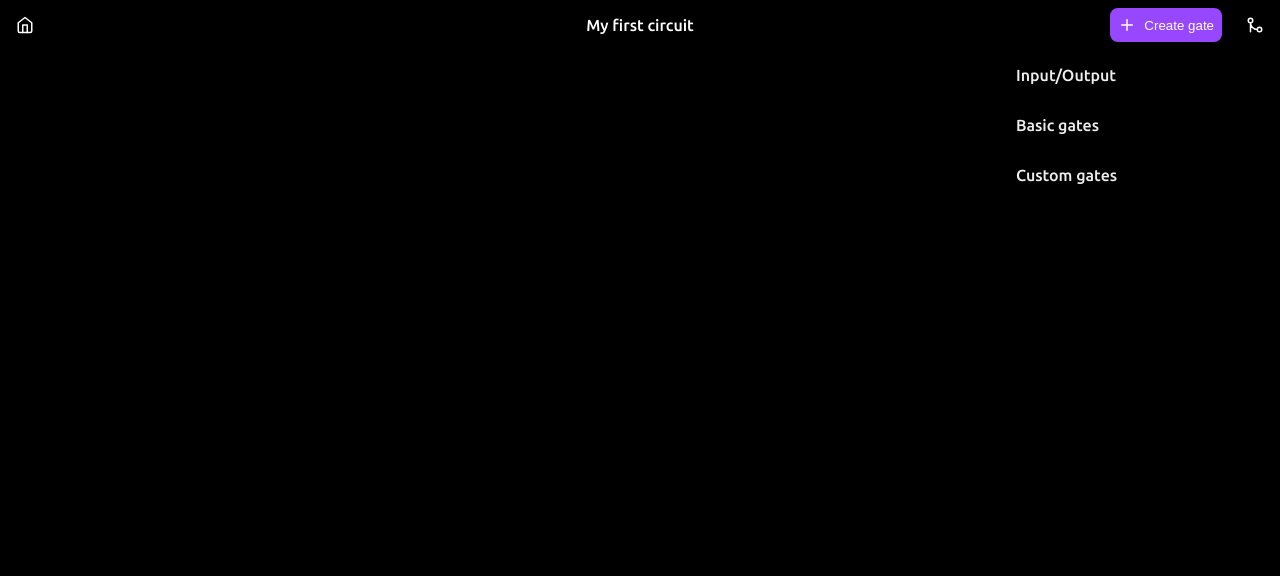
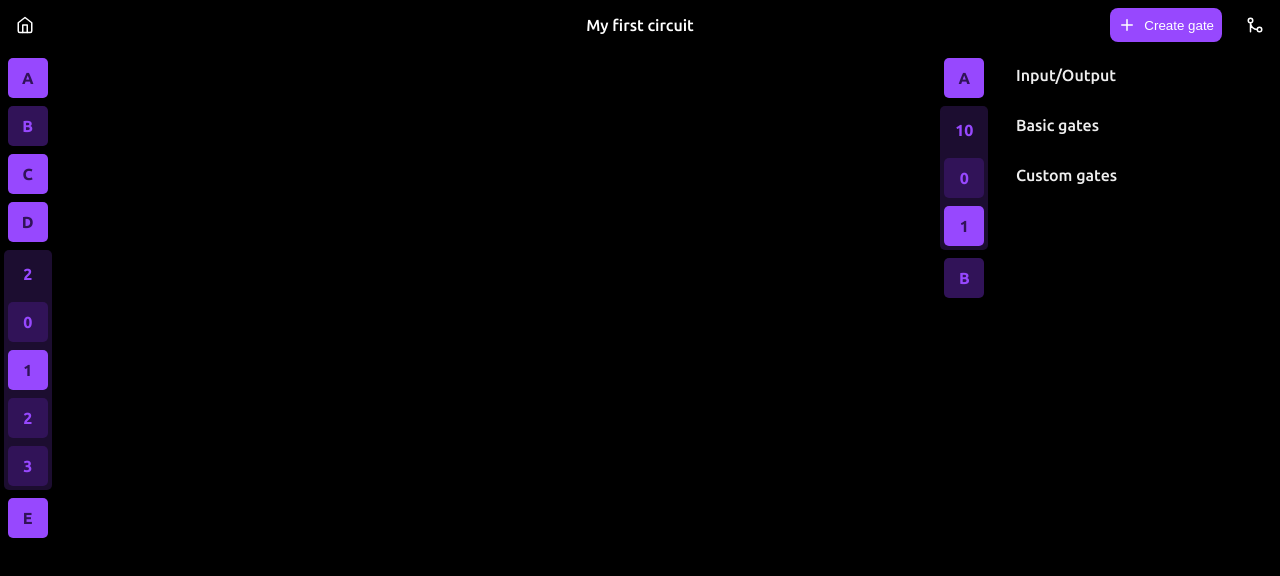
Before and after one commit to team-nullptr/logic-gates-simulator, a React (Vite) app: page /edit in a window 1280 px wide. Shown: the top 576 px of the page. Built offline with nearby package versions, Linux system fonts and the light colour scheme.

Commit message:
Allow buttons to have different colors

```diff
--- a/package.json
+++ b/package.json
@@ -7,15 +7,19 @@
     "serve": "vite preview"
   },
   "dependencies": {
+    "color": "^4.2.0",
     "react": "^17.0.0",
     "react-dom": "^17.0.0",
     "react-feather": "^2.0.9",
     "react-router-dom": "^6.0.2",
-    "sass": "^1.43.4"
+    "sass": "^1.43.4",
+    "styled-components": "^5.3.3"
   },
   "devDependencies": {
+    "@types/color": "^3.0.2",
     "@types/react": "^17.0.0",
     "@types/react-dom": "^17.0.0",
+    "@types/styled-components": "^5.1.20",
     "@vitejs/plugin-react": "^1.0.0",
     "prettier": "^2.4.1",
     "typescript": "^4.3.2",
--- a/src/features/editor/Button.module.scss
+++ /dev/null
@@ -1,31 +0,0 @@
-$textOnPrimary: hsl(266deg 56% 21%);
-$primary: hsl(266deg 99% 64%);
-$primaryDark: hsl(266deg 99% 64% / 32%);
-
-.button {
-  width: 40px;
-  height: 40px;
-  border: none;
-  background: $primaryDark;
-  border-radius: 5px;
-  color: $primary;
-  font: inherit;
-  font-weight: bold;
-  cursor: pointer;
-  flex: none;
-  margin: 8px 8px 0 8px;
-  outline: none;
-
-  &:hover {
-    background: transparentize($primary, .6)
-  }
-
-  &[data-active="true"] {
-    background: $primary;
-    color: $textOnPrimary;
-
-    &:hover {
-      background: transparentize($primary, .1);
-    }
-  }
-}
--- a/src/features/editor/Button.tsx
+++ b/src/features/editor/Button.tsx
@@ -1,17 +1,72 @@
-import styles from "./Button.module.scss";
+import styled from "styled-components";
+import Color from "color";
+import { FC } from "react";
 
-export const Button = (props: {
-  letter: string;
-  state: boolean;
+interface StyledButtonProps {
+  text: string;
+  primary: string;
+  primaryVariant: string;
+}
+
+const StyledButton = styled.button<StyledButtonProps>`
+  width: 40px;
+  height: 40px;
+  border: none;
+  border-radius: 5px;
+  font: inherit;
+  font-weight: bold;
+  cursor: pointer;
+  flex: none;
+  margin: 8px 8px 0;
+  outline: none;
+  color: ${(props) => props.text};
+  background: ${(props) => props.primary};
+
+  &:hover {
+    background: ${(props) => props.primaryVariant};
+  }
+`;
+
+export const Button: FC<{
+  color: string;
+  active: boolean;
   onClick: (value: boolean) => void;
-}) => {
-  return (
-    <button
-      data-active={props.state}
-      className={styles.button}
-      onClick={() => props.onClick(!props.state)}
-    >
-      {props.letter}
-    </button>
-  );
+}> = (props) => {
+  const color = Color(props.color);
+  const desaturated = color.saturationl(64);
+
+  const primary = color.toString();
+  const text = desaturated.lightness(21).toString();
+  const activeVariant = desaturated.lightness(54).toString();
+  const inactiveVariant = desaturated.lightness(31).toString();
+
+  const renderActiveButton = () => {
+    return (
+      <StyledButton
+        text={text}
+        primary={primary}
+        primaryVariant={activeVariant}
+      >
+        {props.children}
+      </StyledButton>
+    );
+  };
+
+  const renderInactiveButton = () => {
+    return (
+      <StyledButton
+        text={primary}
+        primary={text}
+        primaryVariant={inactiveVariant}
+      >
+        {props.children}
+      </StyledButton>
+    );
+  };
+
+  if (props.active) {
+    return renderActiveButton();
+  } else {
+    return renderInactiveButton();
+  }
 };
--- a/src/features/editor/ButtonGroup.tsx
+++ b/src/features/editor/ButtonGroup.tsx
@@ -27,11 +27,13 @@ export const ButtonGroup = (props: {
       <div className={styles.wrapper}>
         {states.map((state, i) => (
           <Button
-            letter={i.toString()}
-            state={state}
+            color="hsl(266deg 99% 64%)"
+            active={state}
             onClick={() => handleClick(i)}
             key={i}
-          />
+          >
+            {i.toString()}
+          </Button>
         ))}
       </div>
     </div>
--- a/src/features/editor/Controls.tsx
+++ b/src/features/editor/Controls.tsx
@@ -19,11 +19,13 @@ export const Controls = (props: {
         if (button.type === "single") {
           return (
             <Button
-              letter={button.letter}
-              state={button.value}
+              color="hsl(266deg 99% 64%)"
+              active={button.value}
               onClick={(v) => console.log("new state", v)}
               key={button.id}
-            />
+            >
+              {button.letter}
+            </Button>
           );
         }
 
--- a/src/features/editor/Editor.tsx
+++ b/src/features/editor/Editor.tsx
@@ -3,17 +3,79 @@ import styles from "./Editor.module.scss";
 import { Canvas } from "../canvas/Canvas";
 import { Manager } from "./Manager";
 import { Controls } from "./Controls";
+import { CompoundButton } from "./types/CompoundButton";
+import { SingleButton } from "./types/SingleButton";
 
 export const Editor = () => {
   const manager = new Manager();
 
+  const inputs: (CompoundButton | SingleButton)[] = [
+    {
+      id: "11ec",
+      type: "single",
+      value: true,
+      letter: "A",
+    },
+    {
+      id: "90d6",
+      type: "single",
+      value: false,
+      letter: "B",
+    },
+    {
+      id: "81d6",
+      type: "single",
+      value: true,
+      letter: "C",
+    },
+    {
+      id: "94d6",
+      type: "single",
+      value: true,
+      letter: "D",
+    },
+    {
+      id: "41ac",
+      type: "compound",
+      value: 2,
+      length: 4,
+    },
+    {
+      id: "90d8",
+      type: "single",
+      value: true,
+      letter: "E",
+    },
+  ];
+
+  const outputs: (CompoundButton | SingleButton)[] = [
+    {
+      id: "91ec",
+      type: "single",
+      value: true,
+      letter: "A",
+    },
+    {
+      id: "31ac",
+      type: "compound",
+      value: 10,
+      length: 2,
+    },
+    {
+      id: "32ec",
+      type: "single",
+      value: false,
+      letter: "B",
+    },
+  ];
+
   return (
     <main className={styles.container}>
-      <Controls buttons={[]} section="inputs" />
+      <Controls buttons={inputs} section="inputs" />
       <div className={styles.canvas}>
         <Canvas manager={manager} />
       </div>
-      <Controls buttons={[]} section="outputs" />
+      <Controls buttons={outputs} section="outputs" />
       <Sidebar />
     </main>
   );
```
Also changed, not shown: 1 other file (tests, documents, lock files or other folders).
